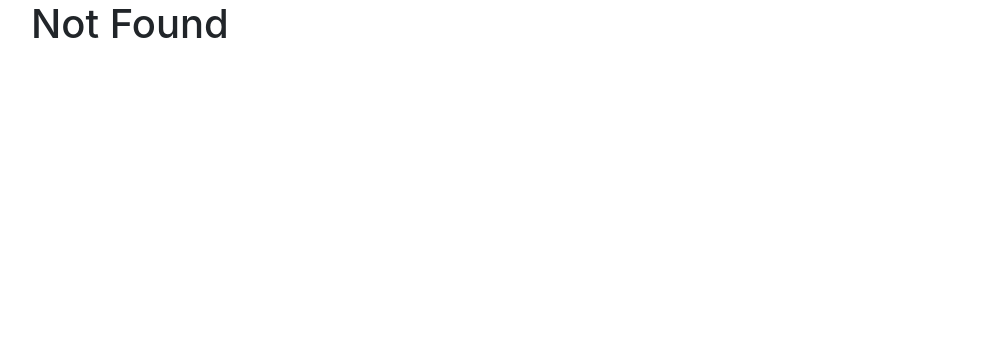
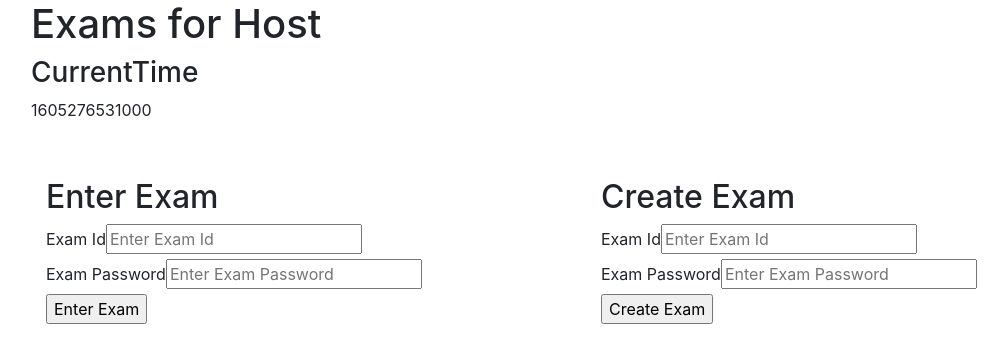
Before and after one commit to 2489D/Normio, a React (Create React App) app in the folder src/normio-react/: page /exams/host in a window 1280 px wide. Shown: the top 362 px of the page, without its empty margins (54-1062 px from the left). Built offline with nearby package versions, Linux system fonts and the light colour scheme.

Commit message:
fix: some changes

```diff
--- a/src/normio-react/src/App.tsx
+++ b/src/normio-react/src/App.tsx
@@ -3,9 +3,12 @@ import {BrowserRouter, Switch, Route} from "react-router-dom";
 
 import Exams from './Exams';
 import Login from './Login';
+import LoginHost from './LoginHost';
 import Home from './Home';
 import ExamRoom from './ExamRoom';
+import ExamsHost from './ExamsHost';
 import ExamInspection from './ExamInspection';
+
 
 const NotFound = () => (
     <h1>Not Found</h1>
@@ -16,7 +19,9 @@ const Root: React.FC = () => (
         <Switch>
             <Route path={"/"} exact component={Home}/>
             <Route path={"/auth"} exact component={Login}/>
+            <Route path={"/auth/host"} exact component={LoginHost}/>
             <Route path={"/exams"} exact component={Exams}/>
+            <Route path={"/exams/host"} exact component={ExamsHost}/>
             <Route path={"/exams/123"} exact component={ExamRoom}/>
             <Route path={"/exams/123/inspection"} exact component={ExamInspection} />
             <Route component={NotFound} />
--- /dev/null
+++ b/src/normio-react/src/ExamsHost.tsx
@@ -0,0 +1,95 @@
+import React, {useEffect, useState} from "react";
+import {Link} from "react-router-dom";
+
+import { Container, Row, Col } from 'reactstrap';
+
+const CurrentTime: React.FC = () => {
+    const [currentTime, setCurrentTime] = useState(Date.now());
+
+    useEffect(() => {
+        setInterval(() => {
+            setCurrentTime(Date.now())
+        }, 1000)
+    }, [])
+
+    return (
+        <div>
+            <h3> CurrentTime </h3>
+            <div> {currentTime} </div>
+        </div>
+    )
+}
+
+const GoToExam: React.FC = () => {
+    return (
+        <form>
+            <div>
+                <label>Exam Id</label>
+                <input type={"text"} placeholder={"Enter Exam Id"} />
+            </div>
+            <div>
+                <label>Exam Password</label>
+                <input type={"password"} placeholder={"Enter Exam Password"}/>
+            </div>
+            <div>
+                <Link to={"/exams/123"}>
+                    <input type={"submit"} value={"Enter Exam"}/>
+                </Link>
+            </div>
+        </form>
+    )
+}
+
+const CreateExam: React.FC = () => {
+    return (
+        <form>
+            <div>
+                <label>Exam Id</label>
+                <input type={"text"} placeholder={"Enter Exam Id"} />
+            </div>
+            <div>
+                <label>Exam Password</label>
+                <input type={"password"} placeholder={"Enter Exam Password"} />
+            </div>
+            <div>
+                <Link to={"/exams/123"}>
+                    <input type={"submit"} value={"Create Exam"}/>
+                </Link>
+            </div>
+        </form>
+    )
+}
+
+const ExamsHost = () => {
+    return (
+        <div>
+            <h1>Exams for Host</h1>
+            <CurrentTime />
+            <br /><br />
+
+            <div>
+                <h2>
+
+                </h2>
+            </div>
+
+
+            <Container>
+                <Row>
+                    <Col>
+                        <h2>Enter Exam</h2>
+                        <GoToExam />
+                    </Col>
+                    <Col>
+                        <h2>Create Exam</h2>
+                        <CreateExam />
+                    </Col>
+                </Row>
+            </Container>
+
+
+        </div>
+    )
+}
+
+export default ExamsHost
--- /dev/null
+++ b/src/normio-react/src/LoginHost.tsx
@@ -0,0 +1,33 @@
+import React from "react";
+import {Link} from 'react-router-dom'
+
+const LoginHost = () => {
+    return (
+        <div className={"container"}>
+            <div className={"row"}>
+                <div className={"col"}>
+                    <h1>Host Login</h1>
+                </div>
+            </div>
+            <div className={"row"}>
+                <div className={"col"}>
+                    <form>
+                        <div className={"m-1"}>
+                            <input type="email" placeholder={"Email"} />
+                        </div>
+                        <div className={"m-1"}>
+                            <input type="password" placeholder={"Password"} />
+                        </div>
+                        <div className={"m-1"}>
+                            <Link to={"/exams/host"}>
+                                <input type={"submit"} value={"Login"} />
+                            </Link>
+                        </div>
+                    </form>
+                </div>
+            </div>
+        </div>
+    )
+}
+
+export default LoginHost
```
Also changed, not shown: src/normio-react/src/ExamRoomHost.tsx (added, +64 -0 lines).
